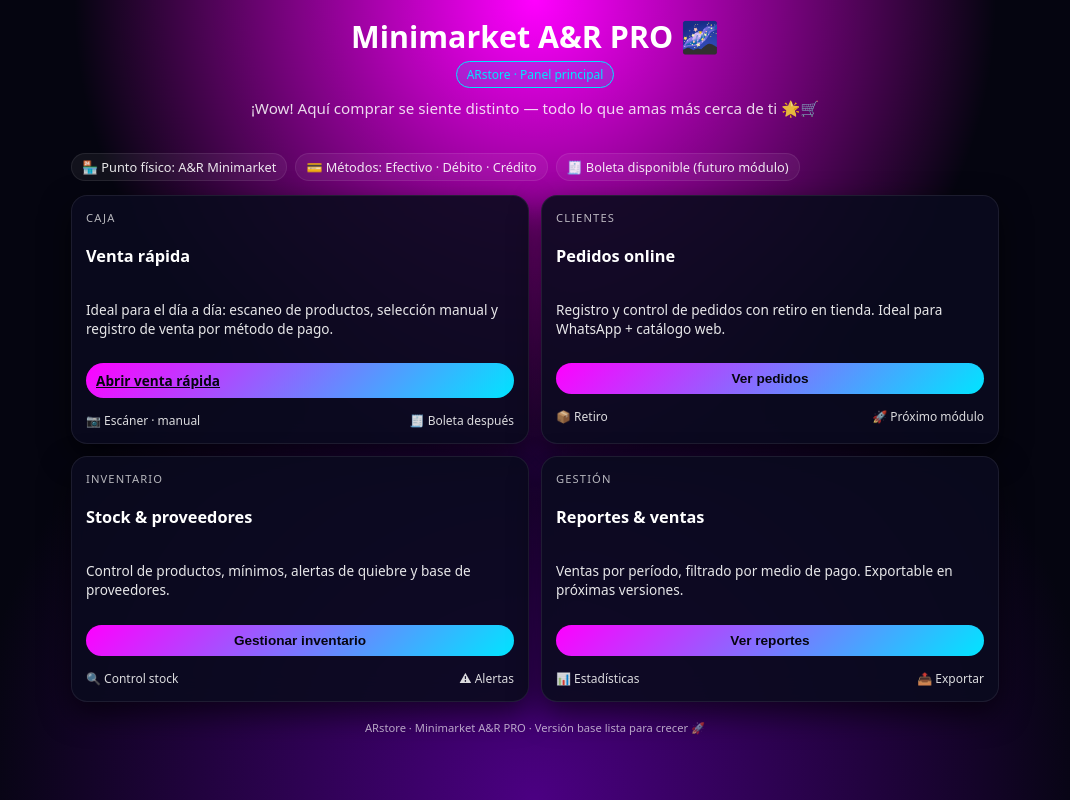
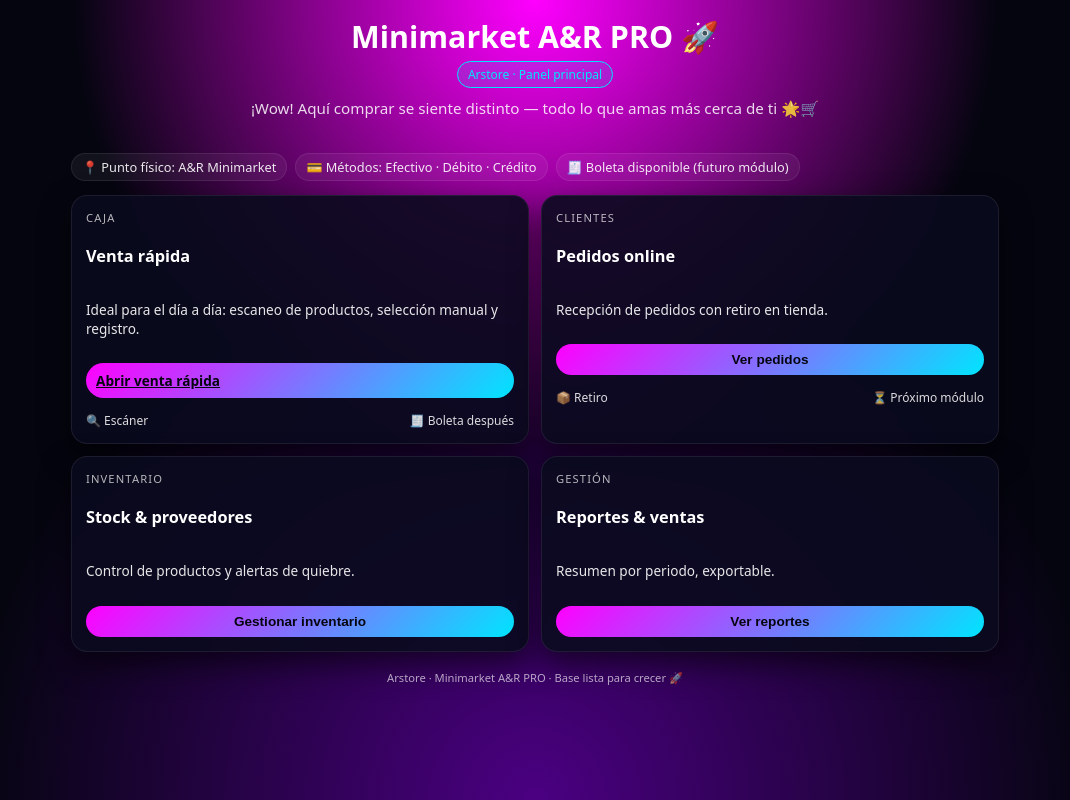
Before and after one commit to alexandrajerez21-design/Arstore, a React (Vite) app: page / in a window 1280 px wide. Shown: the whole page, without its empty margins (105-1175 px from the left). Built offline with nearby package versions, Linux system fonts and the light colour scheme.

Commit message:
Update App.jsx

```diff
--- a/src/App.jsx
+++ b/src/App.jsx
@@ -6,20 +6,23 @@ export default function App() {
     <Router>
       <div className="app">
 
+        {/* ---------- HEADER ---------- */}
         <header className="app-header">
-          <h1 className="app-title">Minimarket A&R PRO 🌌</h1>
-          <div className="app-badge">ARstore · Panel principal</div>
+          <h1 className="app-title">Minimarket A&R PRO 🚀</h1>
+          <div className="app-badge">Arstore · Panel principal</div>
           <p className="app-tagline">
             ¡Wow! Aquí comprar se siente distinto — todo lo que amas más cerca de ti 🌟🛒
           </p>
         </header>
 
+        {/* ---------- TAGS ---------- */}
         <section className="app-summary">
-          <span className="chip">🏪 Punto físico: A&R Minimarket</span>
+          <span className="chip">📍 Punto físico: A&R Minimarket</span>
           <span className="chip">💳 Métodos: Efectivo · Débito · Crédito</span>
           <span className="chip">🧾 Boleta disponible (futuro módulo)</span>
         </section>
 
+        {/* ---------- MENÚ PRINCIPAL ---------- */}
         <section className="menu-grid">
 
           {/* CAJA */}
@@ -27,31 +30,23 @@ export default function App() {
             <div className="card-label">Caja</div>
             <h2 className="card-title">Venta rápida</h2>
             <p className="card-body">
-              Ideal para el día a día: escaneo de productos, selección manual
-              y registro de venta por método de pago.
+              Ideal para el día a día: escaneo de productos, selección manual y registro.
             </p>
 
-            {/* 🔥 Botón que ahora abre /venta */}
             <Link to="/venta" className="btn-primary">Abrir venta rápida</Link>
-
             <div className="card-footer">
-              <span>📷 Escáner · manual</span>
-              <span>🧾 Boleta después</span>
+              <span>🔍 Escáner</span><span>🧾 Boleta después</span>
             </div>
           </article>
 
-          {/* PEDIDOS */}
+          {/* CLIENTES */}
           <article className="card">
             <div className="card-label">Clientes</div>
             <h2 className="card-title">Pedidos online</h2>
-            <p className="card-body">
-              Registro y control de pedidos con retiro en tienda.
-              Ideal para WhatsApp + catálogo web.
-            </p>
+            <p className="card-body">Recepción de pedidos con retiro en tienda.</p>
             <button className="btn-primary">Ver pedidos</button>
             <div className="card-footer">
-              <span>📦 Retiro</span>
-              <span>🚀 Próximo módulo</span>
+              <span>📦 Retiro</span><span>⏳ Próximo módulo</span>
             </div>
           </article>
 
@@ -59,42 +54,31 @@ export default function App() {
           <article className="card">
             <div className="card-label">Inventario</div>
             <h2 className="card-title">Stock & proveedores</h2>
-            <p className="card-body">
-              Control de productos, mínimos, alertas de quiebre y base de proveedores.
-            </p>
+            <p className="card-body">Control de productos y alertas de quiebre.</p>
             <button className="btn-primary">Gestionar inventario</button>
-            <div className="card-footer">
-              <span>🔍 Control stock</span>
-              <span>⚠ Alertas</span>
-            </div>
           </article>
 
           {/* REPORTES */}
           <article className="card">
             <div className="card-label">Gestión</div>
             <h2 className="card-title">Reportes & ventas</h2>
-            <p className="card-body">
-              Ventas por período, filtrado por medio de pago.
-              Exportable en próximas versiones.
-            </p>
+            <p className="card-body">Resumen por periodo, exportable.</p>
             <button className="btn-primary">Ver reportes</button>
-            <div className="card-footer">
-              <span>📊 Estadísticas</span>
-              <span>📤 Exportar</span>
-            </div>
           </article>
 
         </section>
 
+        {/* ---------- FOOTER ---------- */}
         <footer className="app-footer">
-          ARstore · Minimarket A&R PRO · Versión base lista para crecer 🚀
+          Arstore · Minimarket A&R PRO · Base lista para crecer 🚀
         </footer>
+
+        {/* ---------- RUTAS ---------- */}
+        <Routes>
+          <Route path="/venta" element={<VentaRapida />} />
+        </Routes>
+
       </div>
-
-      {/* 🔥 RUTAS REALES */}
-      <Routes>
-        <Route path="/venta" element={<VentaRapida />} />
-      </Routes>
     </Router>
   );
 }
```
